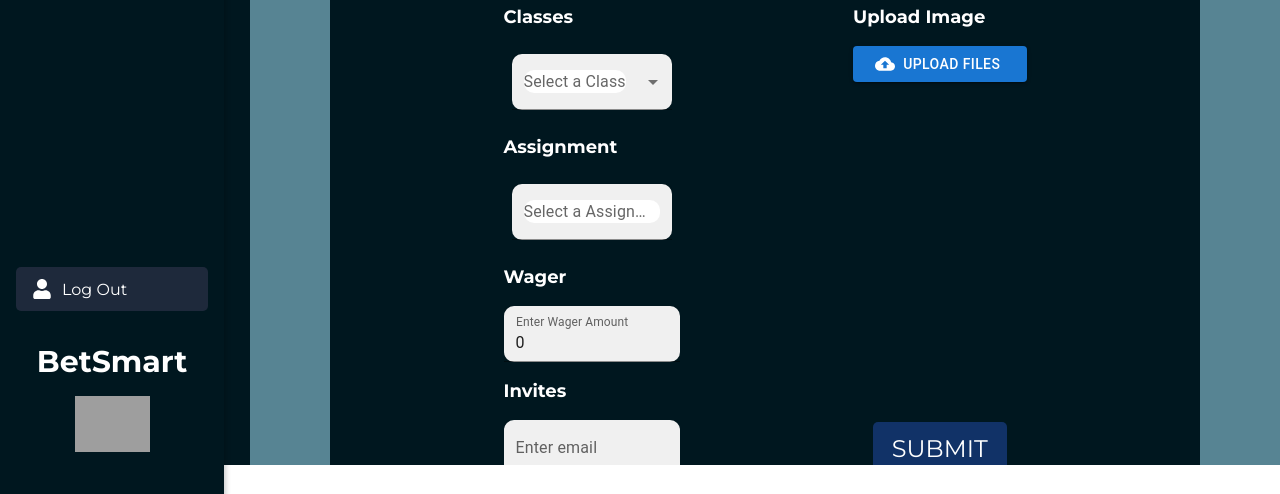
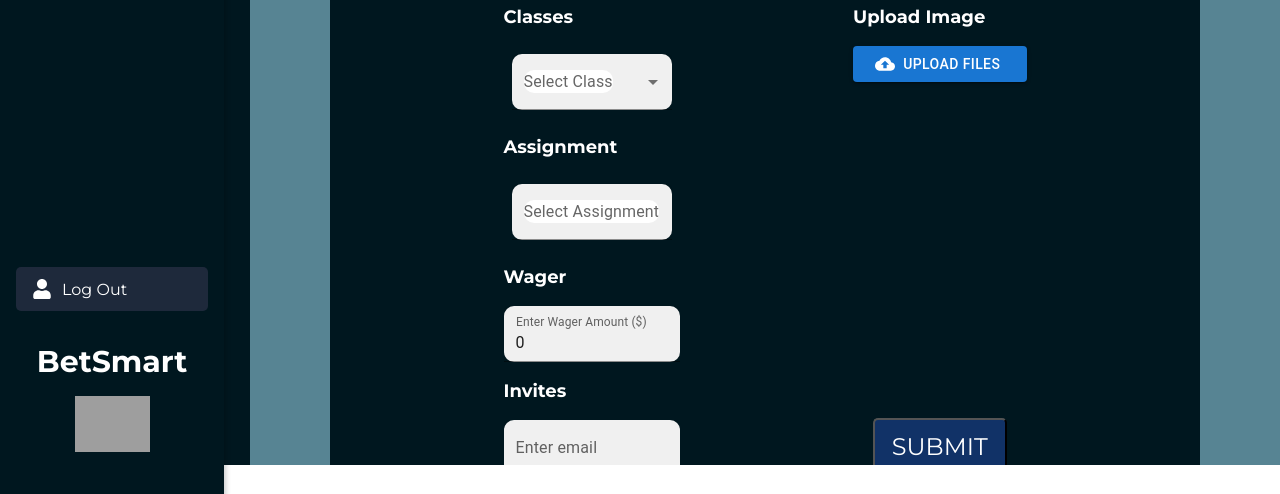
Before and after one commit to DylanHopkins21/BetSmart, a Next.js app in the folder betsmart-frontend/: page /createWager in a window 1280 px wide. Shown: the part 335-829 px from the top of the page. Built offline with nearby package versions, Linux system fonts and the light colour scheme; grey boxes are pictures that could not be loaded.

Commit message:
added email duplicate check, image cap, and check for all required fields filled before submission

```diff
--- a/betsmart-frontend/src/components/CreateWagerConfigs/CreateWagerConfigs.tsx
+++ b/betsmart-frontend/src/components/CreateWagerConfigs/CreateWagerConfigs.tsx
@@ -21,7 +21,6 @@ export default function CreateWagerConfigs() {
     const [currentClass, setCurrentClass] = useState("");
     const [currentAssignment, setCurrentAssignment] = useState("");
     const [wagerAmount, setWagerAmount] = useState(0);
-    const [error, setError] = useState(false);
     const [image, setImage] = useState("");
     const [emailList, setEmailList] = useState<string[]>([]);
     const [emailInput, setEmailInput] = useState("");
@@ -38,15 +37,13 @@ export default function CreateWagerConfigs() {
         width: 1,
       });
 
-    const handleChange = (event: React.ChangeEvent<HTMLInputElement>) => {
+    const handleWagerChange = (event: React.ChangeEvent<HTMLInputElement>) => {
         const value = event.target.value;
         if (/^\d*\.?\d*$/.test(value) && value) { // Validates numeric input
             const intValue = parseInt(value, 10);
             setWagerAmount(intValue);
-            setError(false);
-        } else {
+        } else if (!value) {
             setWagerAmount(0);
-            setError(true);
         }
       };
 
@@ -62,7 +59,14 @@ export default function CreateWagerConfigs() {
 
       const handleImageUpload = (event: React.ChangeEvent<HTMLInputElement> ) => {
         const file = event.target.files?.[0];
+        const maxSize = 10 * 1024 * 1024; //10MB
+
         if (file) {
+
+            if (file.size > maxSize) {
+                alert("The file size exceeds the 10MB limit. Please upload a smaller file.");
+                return;
+            }
             const reader = new FileReader();
 
             reader.onload = () => {
@@ -77,10 +81,15 @@ export default function CreateWagerConfigs() {
       const handleEnterEmail = (event: React.KeyboardEvent<HTMLInputElement>) => {
 
         if (event.key === "Enter" && emailInput) {
-            setEmailList([...emailList, emailInput])
+            if (emailList.includes(emailInput)) {
+                alert("Email has already been added.")
+            } else {
+                setEmailList([...emailList, emailInput])
+            }
             setEmailInput("");
         }
       }
+
 
       const removeFromEmailList = (emailToRemove: string) => {
             const ind = emailList.indexOf(emailToRemove);
@@ -91,6 +100,7 @@ export default function CreateWagerConfigs() {
                 console.log('Successfully removed' + emailToRemove)
             }
       }
+
 
 
 
@@ -108,7 +118,7 @@ export default function CreateWagerConfigs() {
                     {/*CLASS SELECTION*/}
                     <h3 className="categoryLabel">Classes</h3>
                     <FormControl variant="filled" sx={{ m: 1, minWidth: 160}} className='custom-select'>
-                        <InputLabel id="class-select-label" className='custom-select'>Select a Class</InputLabel>
+                        <InputLabel id="class-select-label" className='custom-select'>Select Class</InputLabel>
                         <Select
                         labelId="class-select-label"
                         value={currentClass}
@@ -127,7 +137,7 @@ export default function CreateWagerConfigs() {
                     {/*ASSIGNMENT SELECTION*/}
                     <h3 className="categoryLabel">Assignment</h3>
                     <FormControl variant="filled" sx={{ m: 1, minWidth: 160}} className='custom-select'>
-                        <InputLabel id="assignment-select-label" className='custom-select'>Select a Assignment</InputLabel>
+                        <InputLabel id="assignment-select-label" className='custom-select'>Select Assignment</InputLabel>
                         <Select
                         labelId="assignment-select-label"
                         value={currentAssignment}
@@ -147,12 +157,10 @@ export default function CreateWagerConfigs() {
                     <h3 className="categoryLabel">Wager</h3>
                     <TextField
                         className='custom-select'
-                        label="Enter Wager Amount"
+                        label="Enter Wager Amount ($)"
                         variant="filled"
                         value={wagerAmount}
-                        onChange={handleChange}
-                        error={error}
-                        helperText={error ? "Invalid input" : ""}/>
+                        onChange={handleWagerChange}/>
                     <h3 className="categoryLabel">Invites</h3>
 
                     {/*ENTER EMAIL INVITES*/}
@@ -203,7 +211,16 @@ export default function CreateWagerConfigs() {
                     {/* SUBMIT BUTTON*/}
                     <div className='submitButton'>
                         <div className='buttonAligner'>
-                            <Link href='/dashboard' className='submit-button'>SUBMIT</Link>
+                        {/* Ensure all required fields are filled*/}
+                        {currentClass && currentAssignment && wagerAmount == 0 && emailList.length > 0 ? (
+                            <Link href="/dashboard" className="submit-button">
+                                SUBMIT
+                            </Link>
+                        ) : (
+                            <button onClick={() => alert('All required fields must be filled.')} className="submit-button">
+                                SUBMIT
+                            </button>
+                        )}
                         </div>
                     </div>
                 </div>
```
